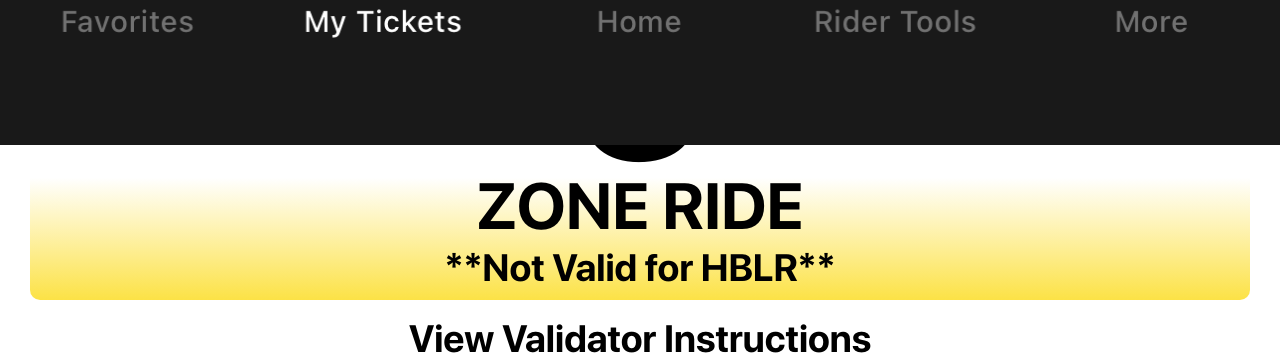
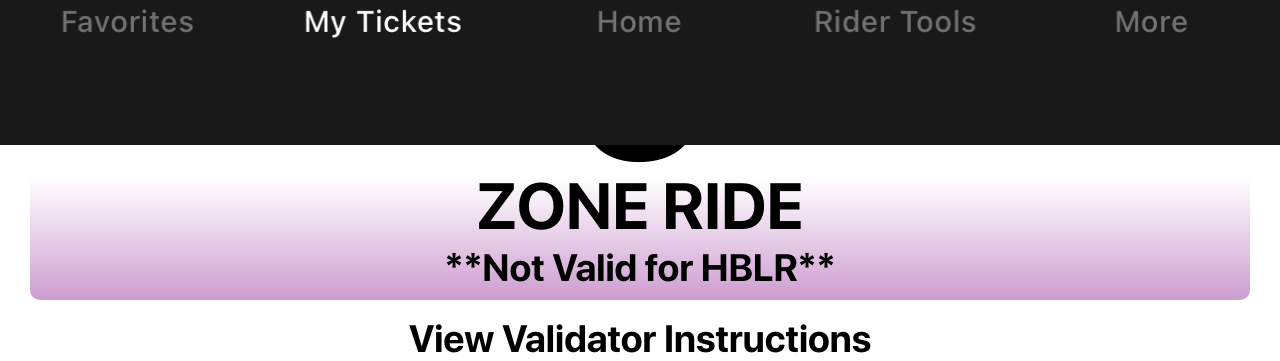
Before and after one commit to Amar-louis/admin-master, a plain HTML site: page index3.html in a window 1280 px wide. Shown: the part 655-1016 px from the top of the page. Drawn offline with Linux system fonts and the light colour scheme.

Commit message:
Update color.css

```diff
--- a/color.css
+++ b/color.css
@@ -1,6 +1,6 @@
 :root {
-        --first: #fce246;
-        --stripone: #5c958e;
-        --striptwo: #43e7bd;
-        --stripthree: #e0926a;
+        --first: #cd9cd0;
+        --stripone: #6dca9b;
+        --striptwo: #90db96;
+        --stripthree: #cccb61;
     }
```
